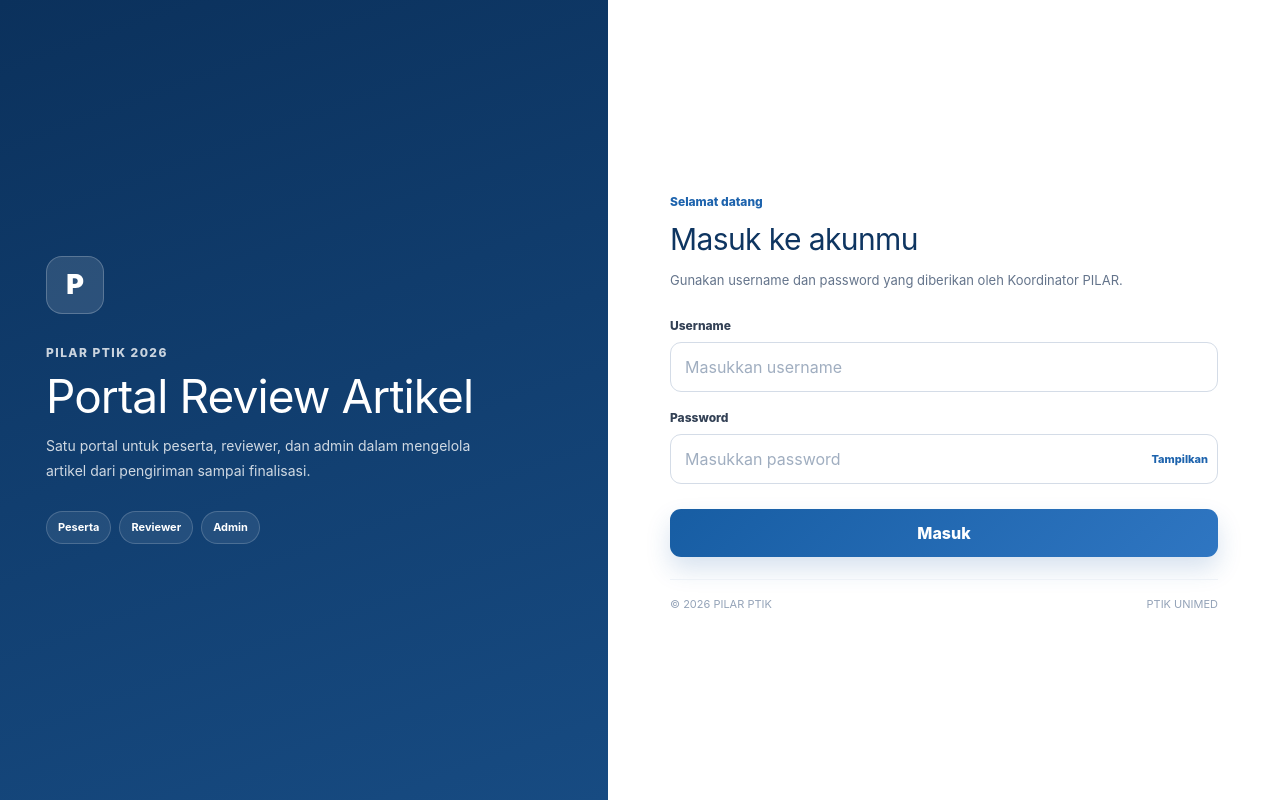
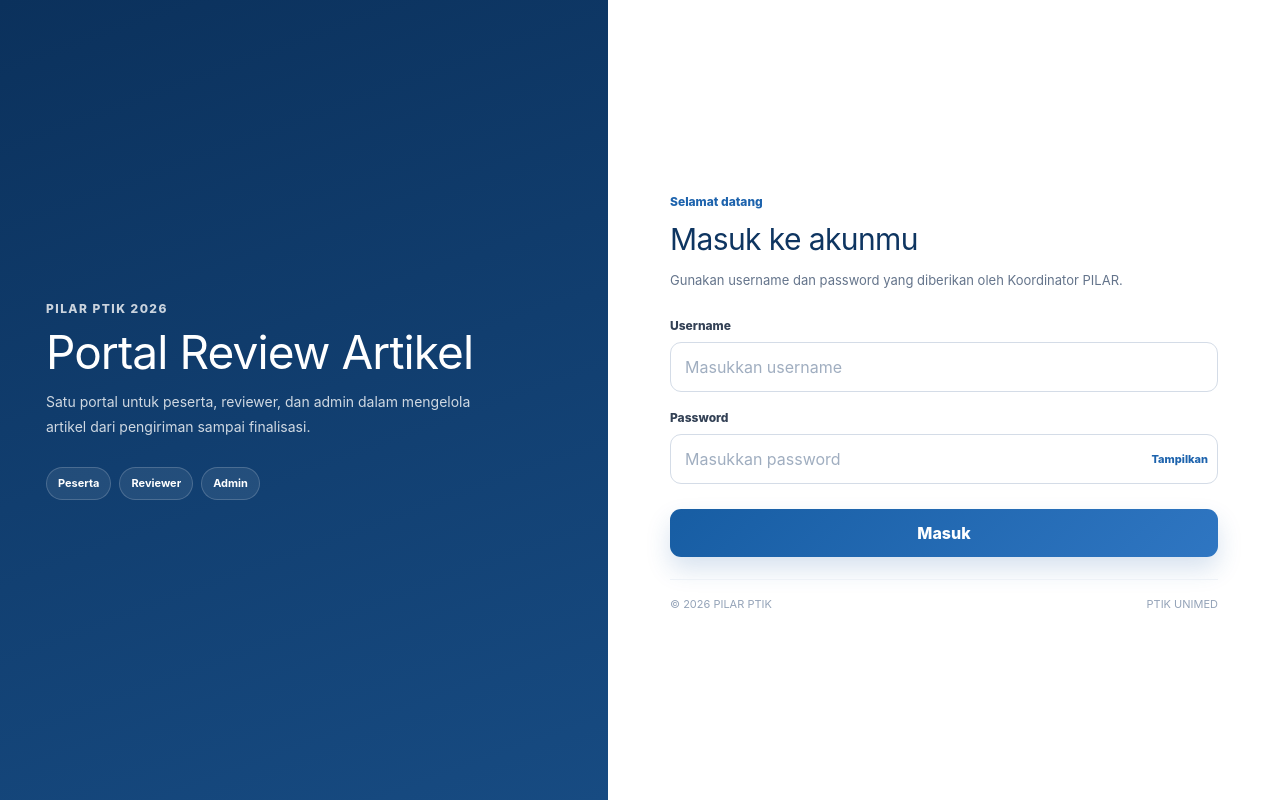
Before and after one commit to Anang-Programmer/pilar-submission, a Next.js app in the folder frontend/: page /login in a window 1280 px wide. Built offline with nearby package versions, Linux system fonts and the light colour scheme; no server answers.

Commit message:
hapus huruf P

```diff
--- a/frontend/app/login/page.tsx
+++ b/frontend/app/login/page.tsx
@@ -106,7 +106,7 @@
     <main className={styles.page}>
       <div className={styles.shell}>
         <section className={styles.brandPanel}>
-          <div className={styles.brandMark}>P</div>
+          {/* <div className={styles.brandMark}>P</div> */}
           <span className={styles.eyebrow}>PILAR PTIK 2026</span>
           <h1>Portal Review Artikel</h1>
           <p>
```
